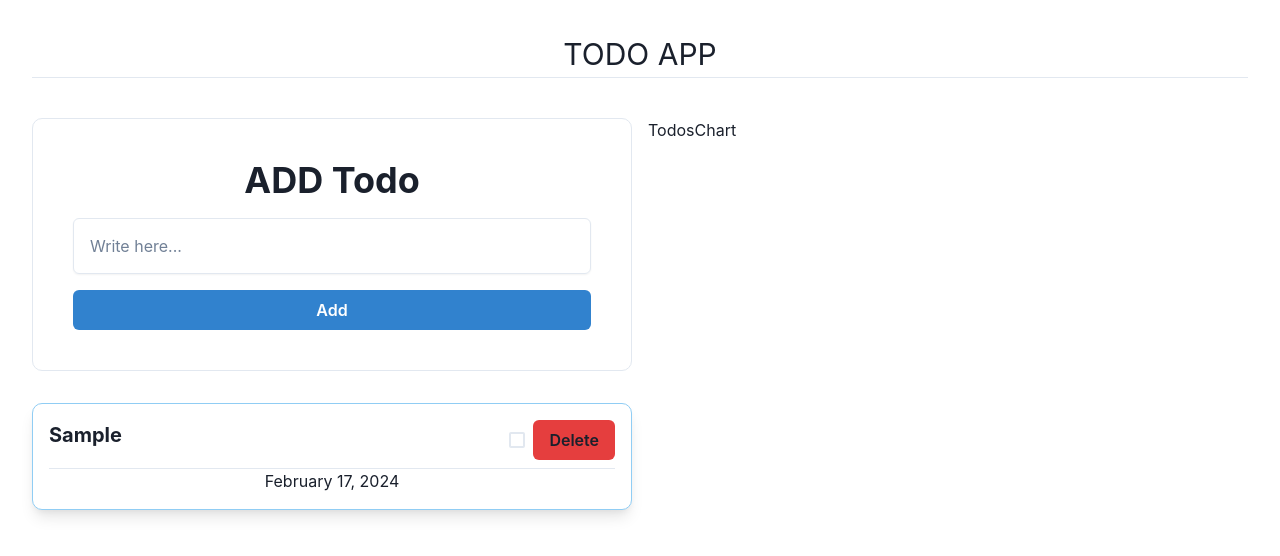
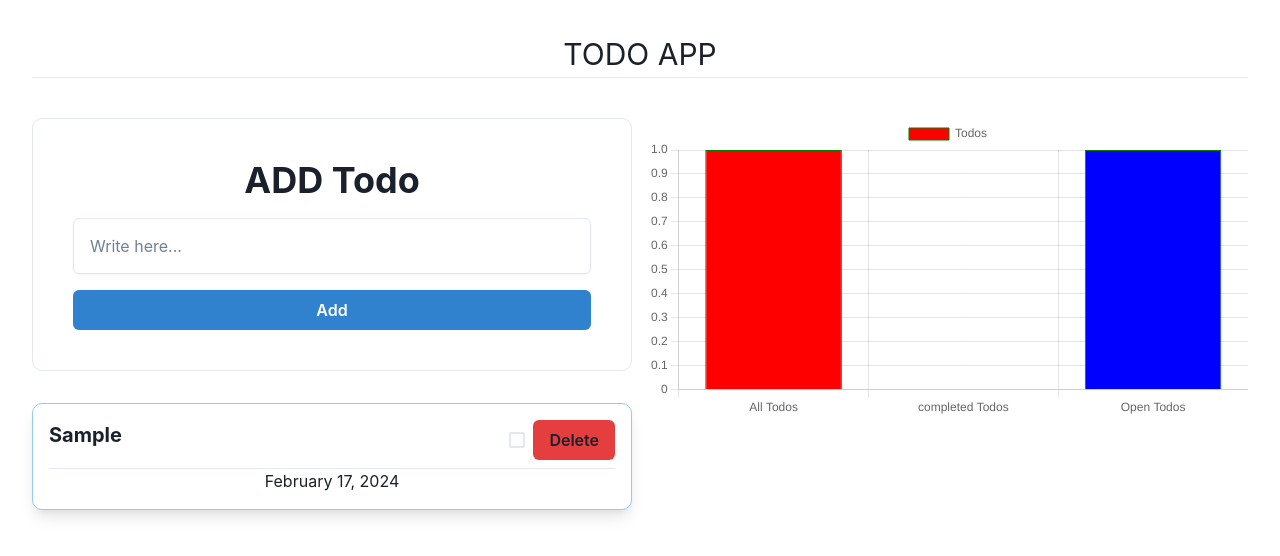
Before and after one commit to POURNASIRI/Chakra-Todo_app, a React (Vite) app: page / in a window 1280 px wide. Both pictures are taken after typing "Sample" into the empty fields and a click on the button "Add". Shown: the top 556 px of the page. Built offline with nearby package versions, Linux system fonts and the light colour scheme.

Commit message:
create chart component

```diff
--- a/src/components/TodosChart.jsx
+++ b/src/components/TodosChart.jsx
@@ -1,7 +1,46 @@
-import React from 'react'
+
+import { Box, Text } from '@chakra-ui/react'
+import { useTodoContext } from '../context/todosContext'
+import { Bar } from 'react-chartjs-2'
+import   { Chart as ChartJS,CategoryScale, LinearScale, BarElement, Title, Tooltip, Legend } from "chart.js";
+
+
+ChartJS.register(CategoryScale,LinearScale,BarElement,Title,Tooltip,Legend)
 
 export default function TodosChart() {
-  return (
-    <div>TodosChart</div>
-  )
+
+    const todos = useTodoContext()
+    const allTodos = todos.length
+    const completedTodos = todos?.filter(todo=>todo.completed).length
+    const openTodos = allTodos - completedTodos
+
+    const Data = {
+        labels:['All Todos','completed Todos','Open Todos'],
+        datasets:[
+          {
+            label:'Todos',
+            data:[allTodos,completedTodos,openTodos],
+            backgroundColor:['red','green','blue'],
+            borderColor:'green',
+            borderWidth:1
+          }
+        ]
+      }
+
+      if(!allTodos) return <Text fontWeight={"bold"} fontSize={"2xl"}
+      >Your note List is empty</Text>
+
+
+
+
+      return (
+        <Box
+        flex={1}
+        display={"flex"}
+        justifyContent={"center"}
+        h={"fit-content"}
+      >
+        <Bar data={Data}  />
+      </Box>
+      )
 }
```
